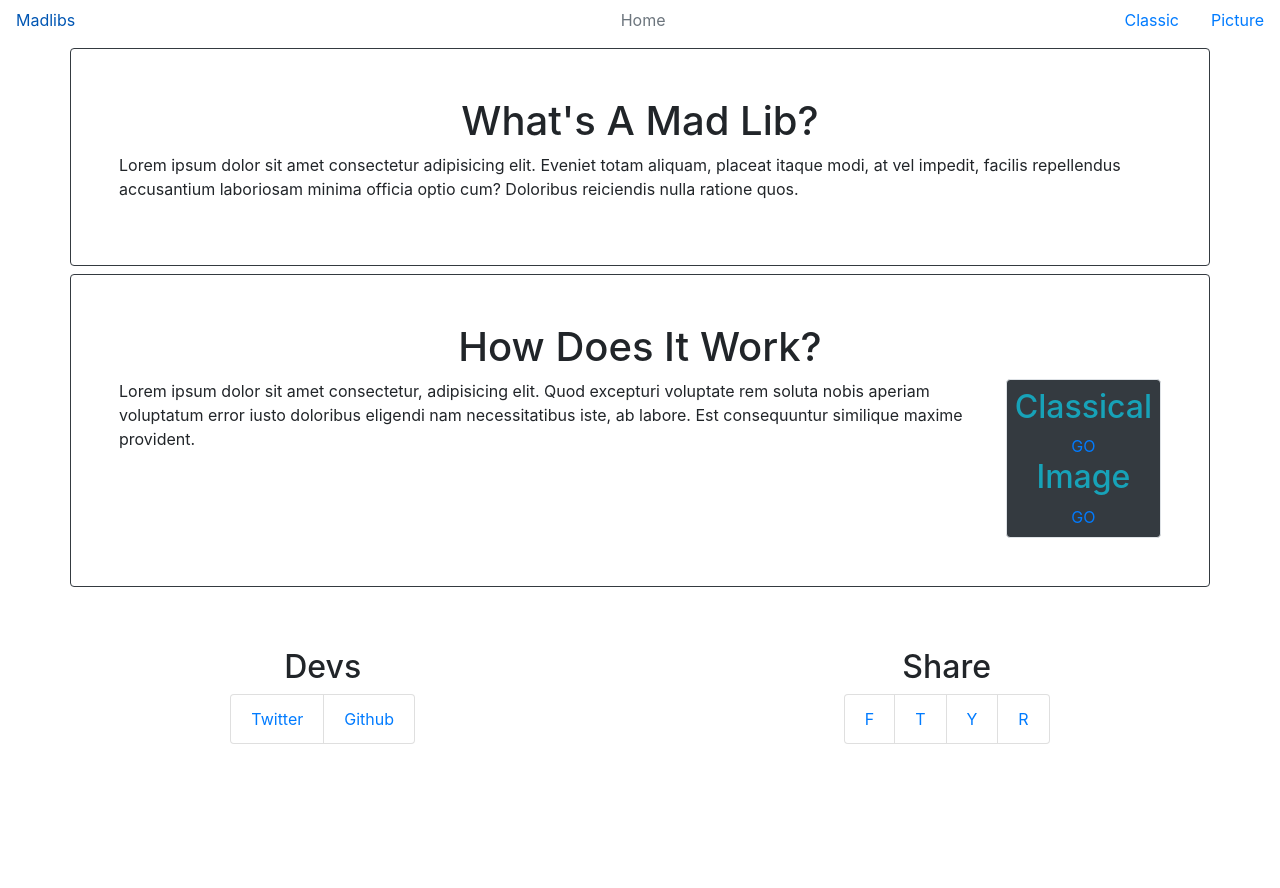
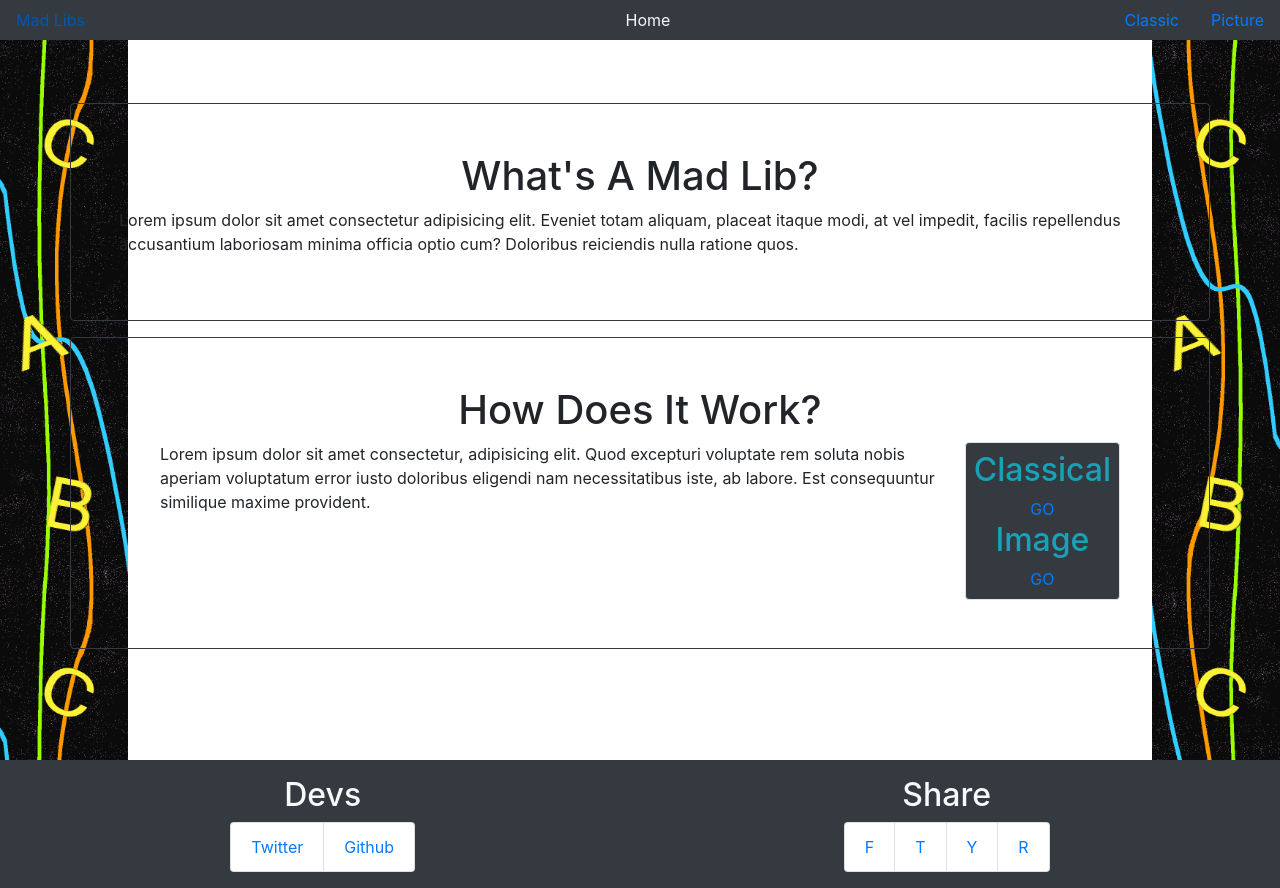
Before and after one commit to shaunnnorton/Madlibs-Sprints, a Flask app: page / in a window 1280 px wide. Before the commit the page ends 744 px from the top, so only its background shows below. Run offline with Flask 2, Linux system fonts and the light colour scheme; some libraries are stand-ins or nearby versions.

Commit message:
Added gutters to the background and created come custom styles

```diff
--- /dev/null
+++ b/static/styles.css
@@ -0,0 +1,13 @@
+main{
+    background-image: url('/static/Madlibs\ Border.png'),url('/static/Madlibs\ BorderLeft.png');
+    background-position: right top, left top;
+    background-repeat: repeat-y;
+    background-size: 10% auto;
+    min-height: 90vh;
+
+
+}
+
+main div{
+    max-width: 75vw;
+}
--- a/templates/base.html
+++ b/templates/base.html
@@ -5,18 +5,19 @@
     <meta name="viewport" content="width=device-width, initial-scale=1.0">
     <title>{% block title %}{% endblock %}</title>
     <link rel="stylesheet" href="https://stackpath.bootstrapcdn.com/bootstrap/4.3.1/css/bootstrap.min.css" integrity="sha384-ggOyR0iXCbMQv3Xipma34MD+dH/1fQ784/j6cY/iJTQUOhcWr7x9JvoRxT2MZw1T" crossorigin="anonymous">
+    <link rel="stylesheet" href="/static/styles.css">
 </head>
-<body class=" d-flex flex-column justify-content-center min-vh-100">
+<body class=" d-flex flex-column  min-vh-100">
 
-    <nav class="nav d-flex justify-content-center">
-        <a class="nav-link " href="/">Madlibs</a>
+    <nav class="nav d-flex justify-content-center bg-dark">
+        <a class="nav-link " href="/">Mad Libs</a>
         <a href="#" class="disabled nav-link mr-auto invisible">Classic</a>
-        <a class="nav-link disabled" href="#"  tabindex="-1" aria-disabled="true">{% block headtitle %}{% endblock %}</a>
+        <a class="nav-link disabled text-light" href="#"  tabindex="-1" aria-disabled="true">{% block headtitle %}{% endblock %}</a>
         <a class="nav-link ml-auto" href="/Create/Classic">Classic</a>
         <a class="nav-link" href="/Create/Image">Picture</a>
     </nav>
 
-    <main>
+    <main class="min-h-100 pb-5 d-flex flex-column justify-content-center">
         {% block main %}
 
 
@@ -25,7 +26,7 @@
         {% endblock %}
     </main>
 
-    <footer class="d-flex mt-auto pt-auto mb-2 pb-5 p-3 ">
+    <footer class="d-flex pt-auto mb-0 pb-auto p-3 bg-dark text-light">
         <div id="dev-links" class=" mx-auto d-flex flex-column align-items-center">
             <h2>Devs</h2>
             <ul class="list-group list-group-horizontal">
```
Also changed, not shown: static/Madlibs Border.png (added), static/Madlibs BorderLeft.png (added).
